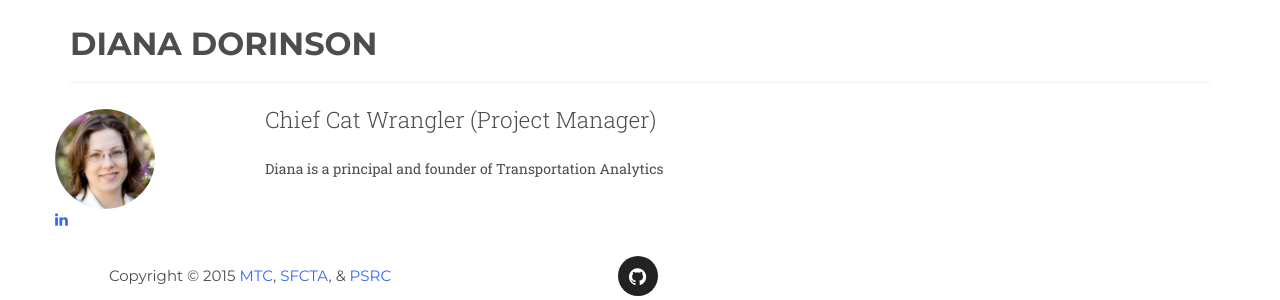
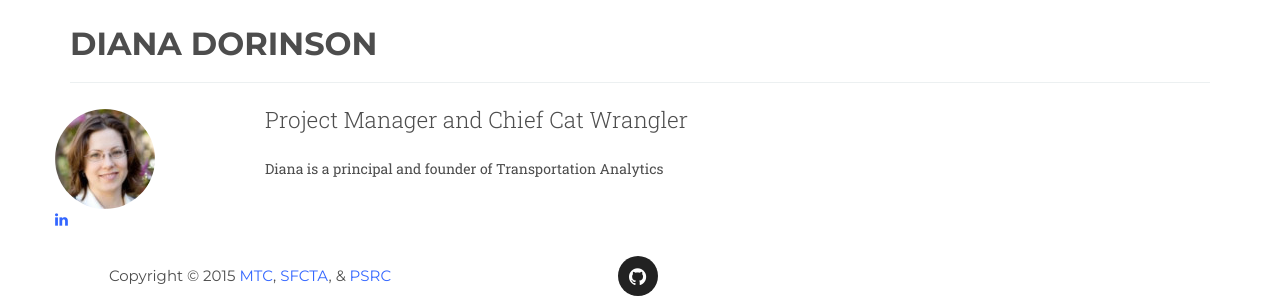
Before and after one commit to BayAreaMetro/fast-trips-project, a Jekyll site: the page built from meta/Diana.md, in a window 1280 px wide. Shown: the part 170-470 px from the top of the page. Built offline with Jekyll 4.4.1, drawn with Linux system fonts in a browser that asks for light colours; some web fonts are replaced.

Commit message:
Update Diana Title to be serious (funny)
Fixes Issue #1

```diff
--- a/_data/team.yml
+++ b/_data/team.yml
@@ -38,7 +38,7 @@ people:
 - name: Diana
   lastname: Dorinson
   pic: diana.jpg
-  position: Chief Cat Wrangler (Project Manager)
+  position: Project Manager and Chief Cat Wrangler
   affil: Transportation Analytics
   social:
     - title: linkedin
```
